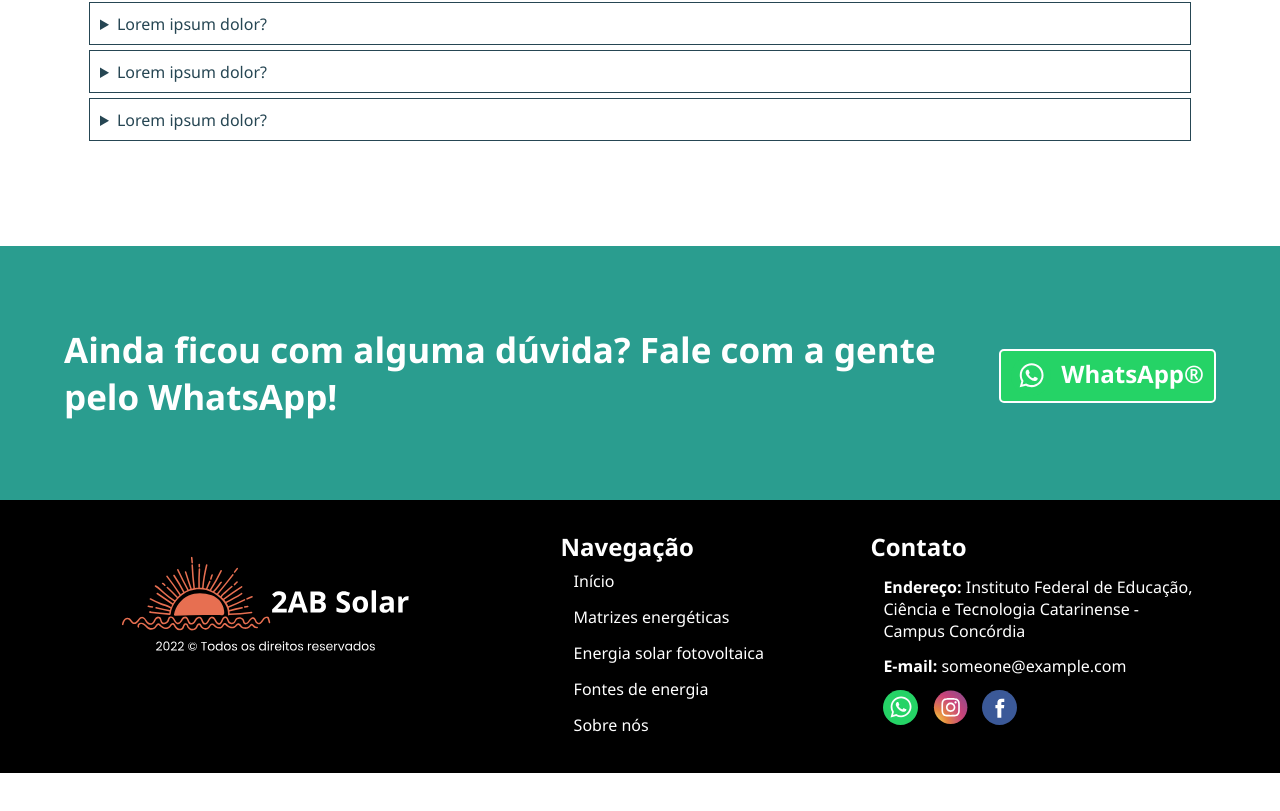
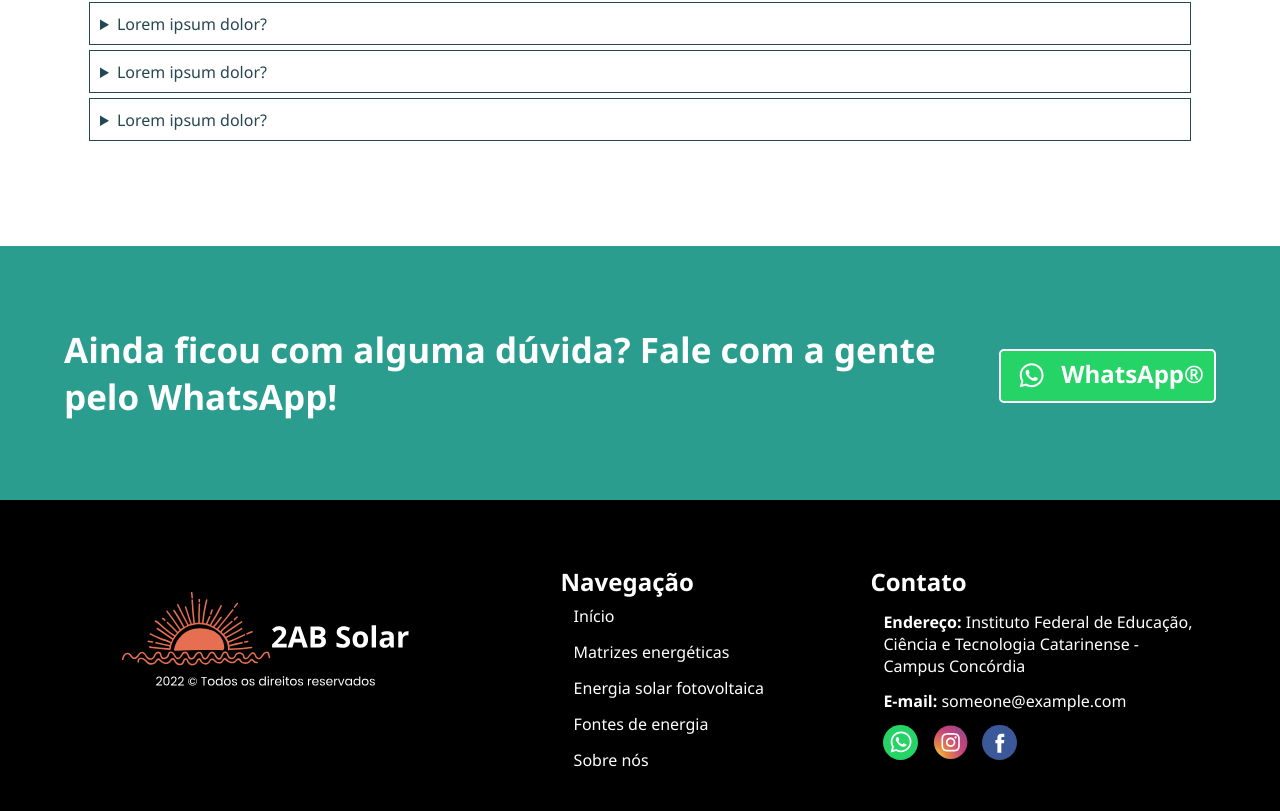
Before and after one commit to theguto13/2ab-solar, a plain HTML site: page index.html in a window 1280 px wide. Shown: the part 5075-5886 px from the top of the page. Before the commit the page ends 5848 px from the top, so only its background shows below. Drawn offline with Linux system fonts and the light colour scheme.

Commit message:
Update style.css

```diff
--- a/css/style.css
+++ b/css/style.css
@@ -154,7 +154,7 @@ footer{
     justify-content: space-between;
     align-items: flex-start;
     flex-wrap: wrap;
-    padding: 30px 5%;
+    padding: 65px 5%;
     background-color: black;
 }
 .logo-rodape{
```
